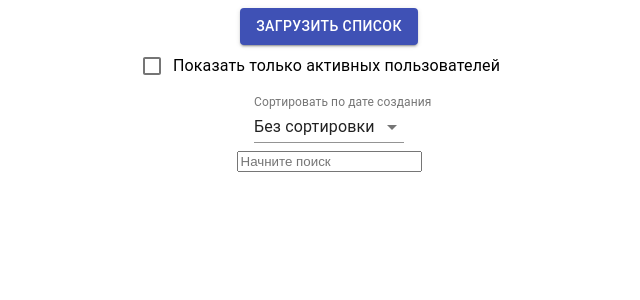
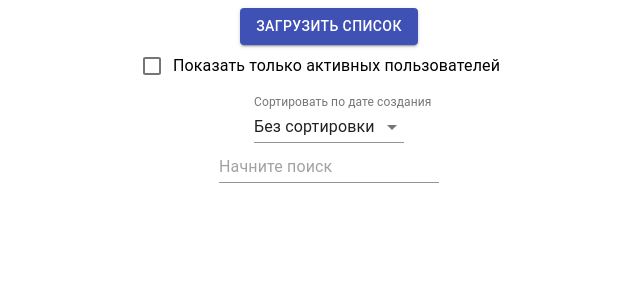
Before and after one commit to AndreiLeonov/react-user-list, a React (Create React App) app: page / in a window 1280 px wide. Shown: the top 300 px of the page, without its empty margins (311-951 px from the left). Built offline with nearby package versions, Linux system fonts and the light colour scheme.

Commit message:
refactoring and split on components

```diff
--- /dev/null
+++ b/src/components/Button.jsx
@@ -0,0 +1,18 @@
+import React from "react";
+import Button from "@material-ui/core/Button";
+import styles from "../styles/styles.module.css";
+
+export const Btn = (props) => {
+
+    return (
+        <Button
+            className={styles.commonStyle}
+            disabled={props.isLoading}
+            onClick={props.onClick}
+            variant={props.variant}
+            color={props.color}
+        >
+            {props.title}
+        </Button>
+    );
+}
--- /dev/null
+++ b/src/components/Checkbox.jsx
@@ -0,0 +1,20 @@
+import React from "react";
+import { FormControlLabel, Checkbox } from "@material-ui/core";
+
+export const CheckboxIsActive = (props) => {
+
+    return (
+        <FormControlLabel
+            control={
+                <Checkbox
+                    checked={props.checked}
+                    onChange={props.onChange}
+                    name="checkedB"
+                    color="primary"
+                />
+            }
+            label="Показать только активных пользователей"
+        />
+    );
+
+}
--- /dev/null
+++ b/src/components/Input.jsx
@@ -0,0 +1,16 @@
+import React from "react";
+import { Input } from "@material-ui/core";
+
+export const Search = (props) => {
+
+    return (
+        <Input
+            type="text"
+            placeholder="Начните поиск"
+            onChange={props.onChange}
+            value={props.value}
+            onFocus={props.onFocus}
+            onBlur={props.onBlur}
+          />
+    );
+}
--- /dev/null
+++ b/src/components/Preloader.jsx
@@ -0,0 +1,12 @@
+import { CircularProgress } from '@material-ui/core';
+import React from 'react';
+import styles from "../styles/styles.module.css";
+
+export const Preloader = () => {
+    return (
+        <div className={styles.commonStyle}>
+            <CircularProgress disableShrink />
+        </div>
+    );
+
+}
--- /dev/null
+++ b/src/components/Select.jsx
@@ -0,0 +1,40 @@
+import React from "react";
+import { FormControl, InputLabel,makeStyles,MenuItem,Select, } from "@material-ui/core";
+import styles from "../styles/styles.module.css";
+
+export const Filter = (props) => {
+
+    //styles for Select:
+const useStyles = makeStyles((theme) => ({
+    formControl: {
+      margin: theme.spacing(1),
+      minWidth: 150,
+    },
+  }));
+  const classes = useStyles();
+
+    return (
+        <FormControl className={classes.formControl}>
+        <InputLabel
+          className={styles.selectStyle}
+          id="demo-controlled-open-select-label"
+        >
+          Сортировать по дате создания
+        </InputLabel>
+        <Select
+          labelId="demo-controlled-open-select-label"
+          id="demo-controlled-open-select"
+          open={props.open}
+          onClose={props.handleClose}
+          onOpen={props.handleOpen}
+          value={props.sortType}
+          onChange={props.handleChange}
+          defaultValue={"1"}
+        >
+          <MenuItem value={"withoutSorting"}>Без сортировки</MenuItem>
+          <MenuItem value={"asc"}>По возрастанию</MenuItem>
+          <MenuItem value={"desc"}>По убыванию</MenuItem>
+        </Select>
+      </FormControl>
+    );
+}
--- a/src/components/Users.jsx
+++ b/src/components/Users.jsx
@@ -1,67 +1,46 @@
 import React from "react";
-import Button from "@material-ui/core/Button";
 import { useDispatch, useSelector } from "react-redux";
-import { getUsersThunk } from "../redux/usersReducer";
-import {
-  Checkbox,
-  CircularProgress,
-  FormControl,
-  FormControlLabel,
-  InputLabel,
-  MenuItem,
-  Select,
-} from "@material-ui/core";
 import styles from "../styles/styles.module.css";
 import { User } from "./User";
 import _ from "lodash";
-import { makeStyles } from "@material-ui/core/styles";
-
-//styles for Select
-const useStyles = makeStyles((theme) => ({
-  formControl: {
-    margin: theme.spacing(1),
-    minWidth: 150,
-  },
-}));
+import { Btn } from "./Button";
+import { Preloader } from "./Preloader";
+import { CheckboxIsActive } from "./Checkbox";
+import { Filter } from "./Select";
+import { getUsersThunk } from "../redux/usersReducer";
+import { Search } from "./Input";
 
 export const Users = React.memo(() => {
-  const classes = useStyles();
   const dispatch = useDispatch();
 
-  //takes usersData and isLoading from userReducer
+  //takes usersData and isLoading from userReducer:
   let usersDataCopy = useSelector((state) => state.users.list);
-  const isLoading = useSelector((state) => state.users.isLoading);
+  let isLoading = useSelector((state) => state.users.isLoading);
 
   const getUsersHandler = () => {
     dispatch(getUsersThunk());
   };
 
-  //for Checkbox(materialUI):
+  //for CheckboxIsActive:
   const [checked, setChecked] = React.useState(false);
   const handleChangeCheckbox = (event) => {
     setChecked(event.target.checked);
   };
 
-  //for filtering users:
   if (checked === true) {
     usersDataCopy = usersDataCopy.filter((u) => u.is_active === true);
-  }
+  };
 
   //for Select:
-  //'withoutSorting' - по умолчанию (как с сервера)
-  //asc - по возрастанию
-  //desc - по убыванию
   const [sortType, setSortType] = React.useState("withoutSorting");
   const [open, setOpen] = React.useState(false);
 
   const handleChange = (event) => {
     setSortType(event.target.value);
   };
-
   const handleClose = () => {
     setOpen(false);
   };
-
   const handleOpen = () => {
     setOpen(true);
   };
@@ -76,6 +55,16 @@ export const Users = React.memo(() => {
   const [search, setSearch] = React.useState("");
   const [nameFocused, setNameFocused] = React.useState(false);
 
+  const searchHandler = (e) => {
+    setSearch(e.target.value)
+  }
+  const onFocusHandler = (e) => {
+    setNameFocused(true)
+  }
+  const onBlurHandler = (e) => {
+    setNameFocused(false)
+  }
+
   if (search.length > 0) {
     usersDataCopy = usersDataCopy.filter((i) => {
       return (
@@ -85,89 +74,51 @@ export const Users = React.memo(() => {
     });
   };
 
+  //for reset search data:
   const resetHandler = () => {
     setSearch("");
   };
 
-  // window.onkeydown = function (event) {
-  //   if (event.keyCode == 27) {
-  //     setSearch("");
-  //   }
-  // };
-  document.addEventListener('keydown', function(event) {
-    const key = event.key; // const {key} = event; in ES6+
+  document.addEventListener('keydown', function (event) {
+    const key = event.key;
     if (key === "Escape") {
       setSearch("");
     }
-});
+  });
 
   return (
     <div className={styles.commonStyle}>
-      <Button
-        className={styles.commonStyle}
-        disabled={!!isLoading}
+      <Btn
+        isLoading={isLoading}
+        variant={"contained"}
+        color={"primary"}
+        title={"Загрузить список"}
         onClick={getUsersHandler}
-        variant="contained"
-        color="primary"
-      >
-        Загрузить список
-      </Button>
-      {isLoading ? (
+      />
+      {isLoading ? <Preloader /> : (
         <div className={styles.commonStyle}>
-          <CircularProgress disableShrink />
-        </div>
-      ) : (
-        <div className={styles.commonStyle}>
-          <FormControlLabel
-            control={
-              <Checkbox
-                checked={checked}
-                onChange={handleChangeCheckbox}
-                name="checkedB"
-                color="primary"
-              />
-            }
-            label="Показать только активных пользователей"
+          <CheckboxIsActive
+            checked={checked}
+            onChange={handleChangeCheckbox} />
+          <Filter
+            open={open}
+            handleClose={handleClose}
+            handleOpen={handleOpen}
+            sortType={sortType}
+            handleChange={handleChange} />
+          <Search
+            onChange={searchHandler}
+            onFocus={onFocusHandler}
+            onBlur={onBlurHandler}
+            value={search}
           />
-          <FormControl className={classes.formControl}>
-            <InputLabel
-              className={styles.selectStyle}
-              id="demo-controlled-open-select-label"
-            >
-              Сортировать по дате создания
-            </InputLabel>
-            <Select
-              labelId="demo-controlled-open-select-label"
-              id="demo-controlled-open-select"
-              open={open}
-              onClose={handleClose}
-              onOpen={handleOpen}
-              value={sortType}
-              onChange={handleChange}
-              defaultValue={"1"}
-            >
-              <MenuItem value={"withoutSorting"}>Без сортировки</MenuItem>
-              <MenuItem value={"asc"}>По возрастанию</MenuItem>
-              <MenuItem value={"desc"}>По убыванию</MenuItem>
-            </Select>
-          </FormControl>
-          <input
-            type="text"
-            placeholder="Начните поиск"
-            onChange={(e) => setSearch(e.target.value)}
-            value={search}
-            onFocus={(e) => setNameFocused(true)}
-            onBlur={(e) => setNameFocused(false)}
+          {!!search.length && <Btn
+            variant={"contained"}
+            color={"secondary"}
+            onClick={resetHandler}
+            title={"Сбросить"}
           />
-          {!!search.length && (
-            <Button
-              variant="contained"
-              color="secondary"
-              onClick={resetHandler}
-            >
-              Сбросить
-            </Button>
-          )}
+          }
           {nameFocused && search.length && usersDataCopy.length === 0 ? (
             <p>Ничего не найдено</p>
           ) : (
--- a/src/redux/usersReducer.js
+++ b/src/redux/usersReducer.js
@@ -22,7 +22,7 @@ const reducer = (state = initialState, action) => {
   }
 };
 
-//actions
+//actions:
 const getUsersAC = (fetchData) => {
   return {
     type: "USERS_REDUCER/FETCH_DATA",
@@ -36,8 +36,7 @@ const isLoadingAC = (isLoading) => {
   };
 };
 
-//thunk
-//добавить обработку ошибок
+//thunk:
 export const getUsersThunk = () => (dispatch) => {
   dispatch(isLoadingAC(true));
   fetchData()
```
